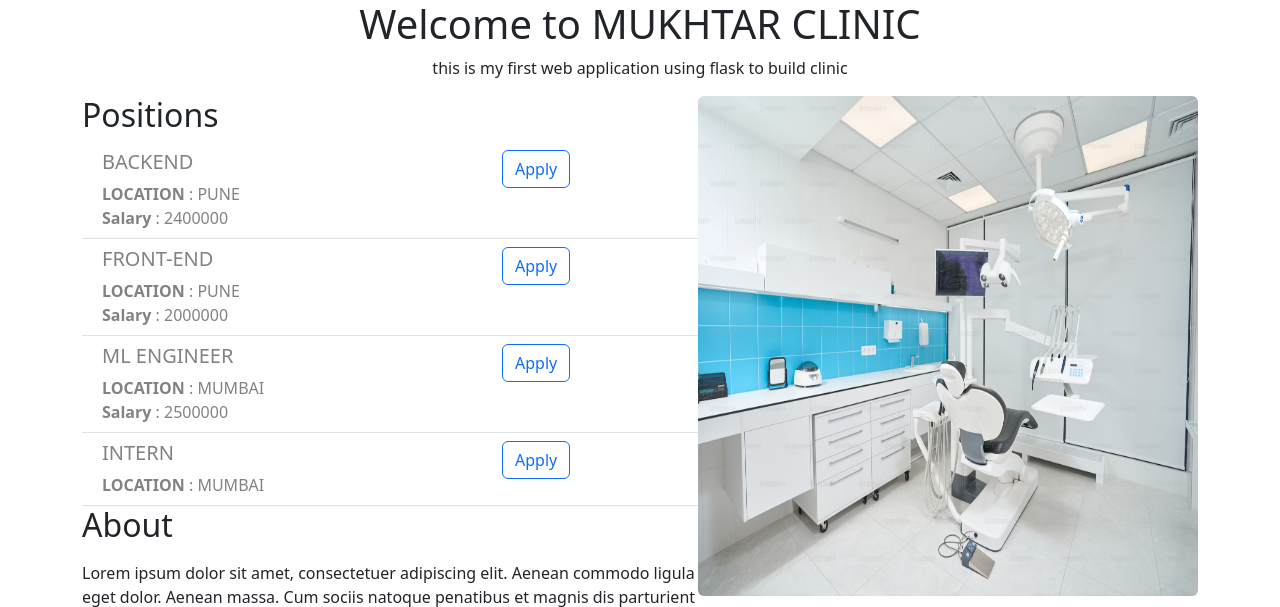
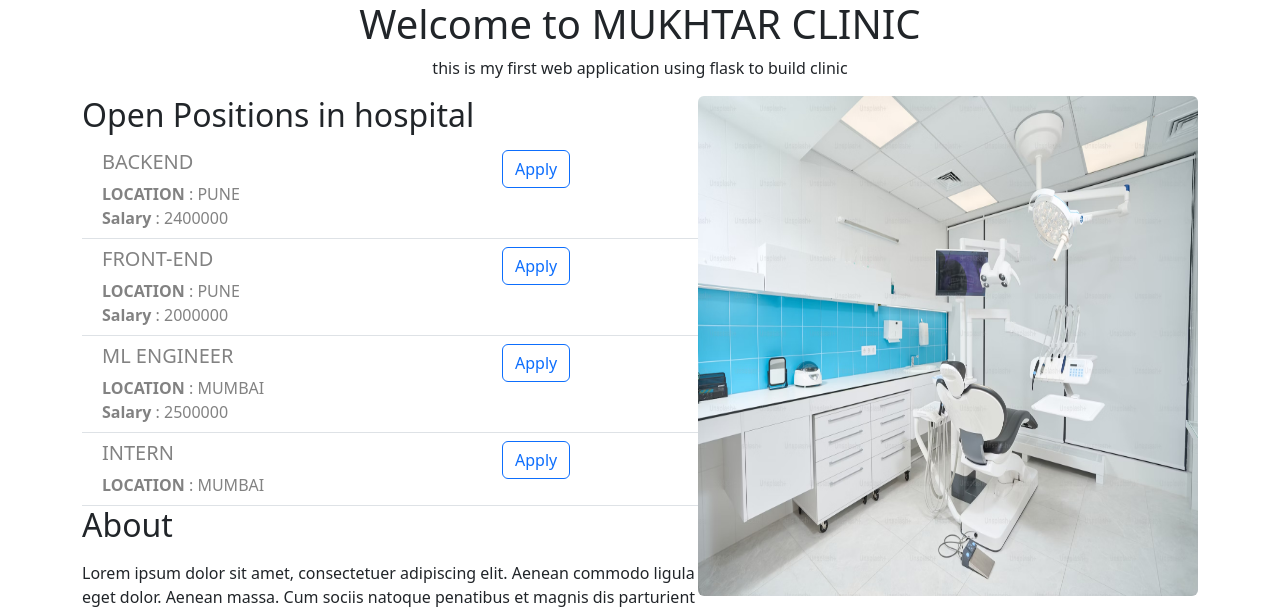
Before and after one commit to Mukhtar-Shaikh/web-flask, a Flask app: page / in a window 1280 px wide. Shown: the top 607 px of the page. Run offline with Flask 3, Linux system fonts and the light colour scheme.

Commit message:
open position

```diff
--- a/templates/index.html
+++ b/templates/index.html
@@ -28,7 +28,7 @@
         </p>
         <img id =" banner" src='http://127.0.0.1:5000/static/clinic.avif' class="rounded float-end" width='500 '
             height='500 ' />
-        <h2>Positions</h2>
+        <h2>Open Positions in hospital</h2>
         <div   >
             {% for job in jobs %}
               {% include 'jobitem.html' %}
```
